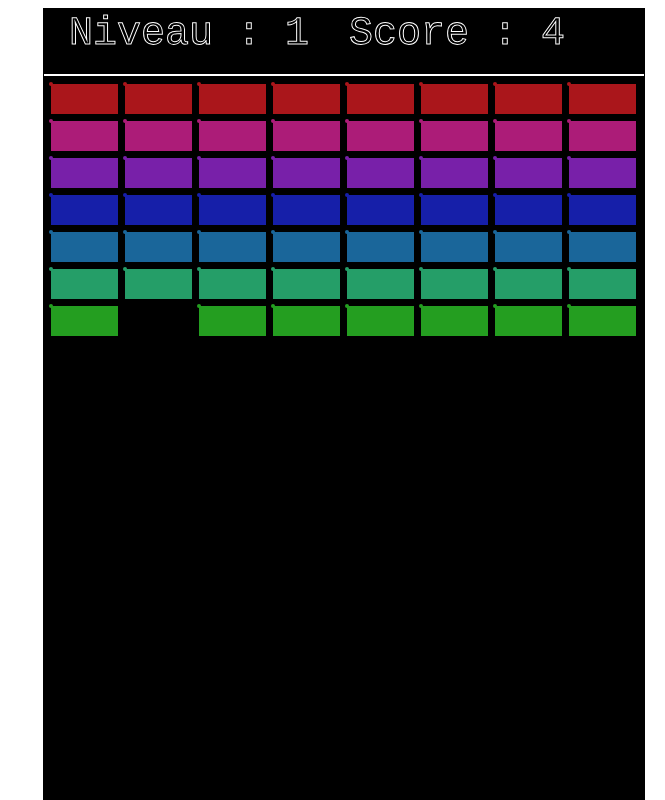
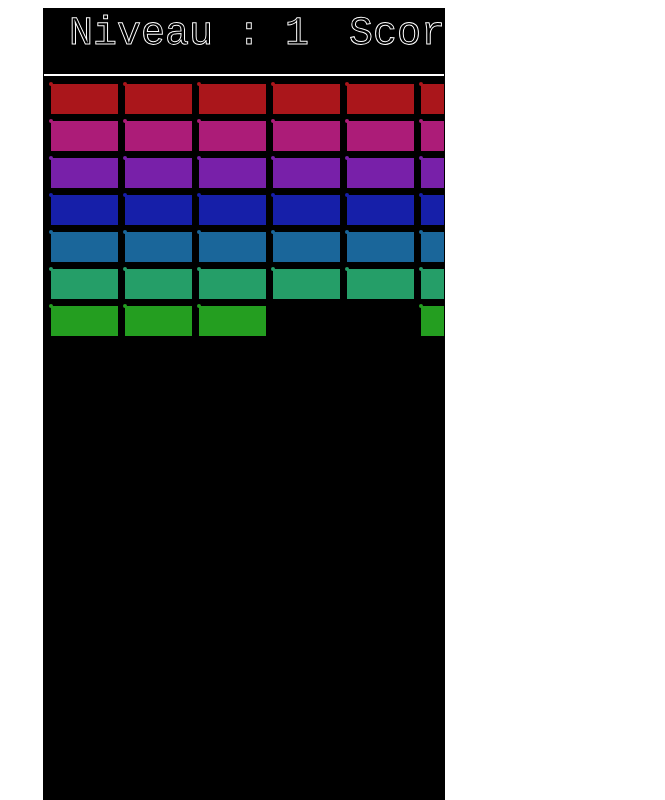
Before and after one commit to JoAlain/BallGameJS, a plain HTML site: page index.html in a window 1280 px wide. Shown: the top 800 px of the page, without its empty margins (615-1280 px from the left). Drawn offline with Linux system fonts and the light colour scheme.

Commit message:
Update index.html

```diff
--- a/index.html
+++ b/index.html
@@ -16,7 +16,7 @@
   <script src="js/howler.min.js"></script>
 </head>
 <body>
-    <canvas id="myCanvas" width=600
-    height=1100></canvas>
+    <canvas id="myCanvas" width=400
+    height=850></canvas>
 </body>
 </html>
```
